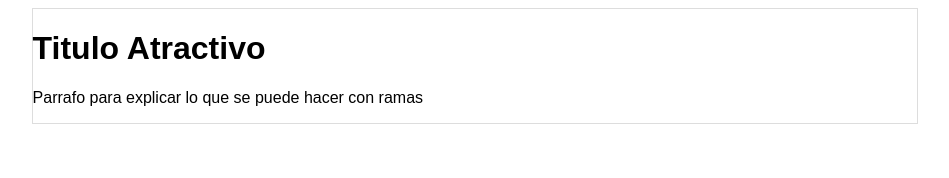
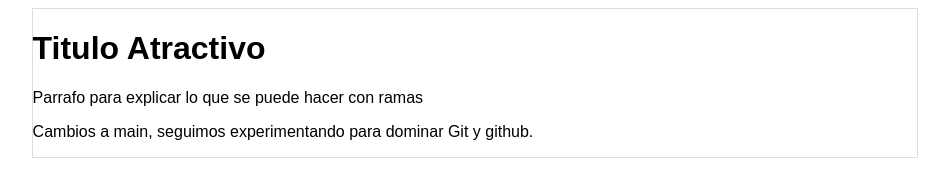
Before and after one commit to arsp6427/ProyectDemoPreworkCourse, a plain HTML site: page blogpost.html in a window 1280 px wide. Shown: the whole page, without its empty margins (165-1114 px from the left). Drawn offline with Linux system fonts and the light colour scheme.

Commit message:
Segundo parrafo de post

```diff
--- a/blogpost.html
+++ b/blogpost.html
@@ -13,6 +13,9 @@
     <div id="Post">
         <h1>Titulo Atractivo</h1>
         <p>Parrafo para explicar lo que se puede hacer con ramas</p>
+        <p>Cambios a main, seguimos experimentando para dominar Git y
+            github.
+        </p>
     </div>
     </div>
 
```
